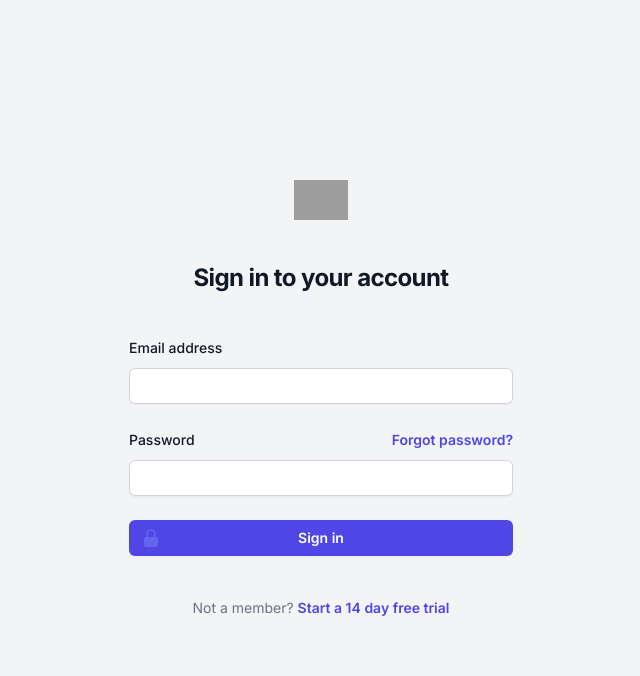
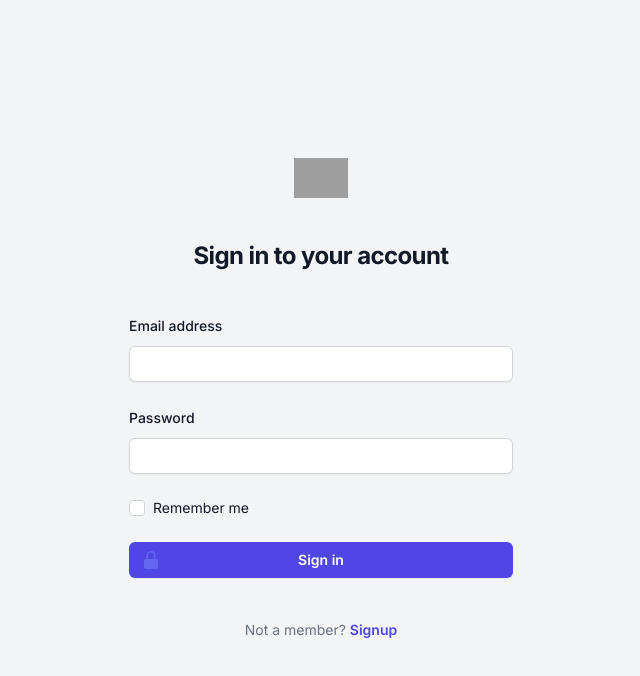
Before and after one commit to vipres/laravel-react-surveys-front, a Next.js app: page /login in a window 1280 px wide. Shown: the top 676 px of the page, without its empty margins (319-959 px from the left). Built offline with nearby package versions, Linux system fonts and the light colour scheme; grey boxes are pictures that could not be loaded.

Commit message:
finalizado auth

```diff
--- a/src/app/(auth)/layout.jsx
+++ b/src/app/(auth)/layout.jsx
@@ -23,7 +23,6 @@ export default function RootLayout({children}) {
        <body className={`${inter.className} ${"h-full"}`}>
         <ContextProvider>
         <GuestLayout>
-
           {children}</GuestLayout>
         </ContextProvider>
         </body>
--- a/src/app/(auth)/login/page.jsx
+++ b/src/app/(auth)/login/page.jsx
@@ -1,5 +1,38 @@
+"use client"
+import { useStateContext } from '@/app/contexts/ContextProvider'
+import axiosClient from '@/global/lib/axios'
 import {LockClosedIcon} from '@heroicons/react/20/solid'
+import Link from 'next/link'
+import { useState } from 'react'
+
 export default function Login() {
+  const { setCurrentUser, setUserToken } = useStateContext()
+  const [email, setEmail] = useState('')
+  const [password, setPassword] = useState('')
+  const [error, setError] = useState({__html: ''})
+
+  const handleOnSubmit = (e) => {
+    e.preventDefault();
+    setError({ __html: "" });
+
+    axiosClient
+      .post("/login", {
+        email,
+        password,
+      })
+      .then(({ data }) => {
+        setCurrentUser(data.user)
+        setUserToken(data.token)
+      })
+      .catch((error) => {
+        if (error.response) {
+          const finalErrors = Object.values(error.response.data.errors).reduce((accum, next) => [...accum, ...next], [])
+          setError({__html: finalErrors.join('<br>')})
+        }
+        console.error(error)
+      });
+  }
+
   return (
     <>
 
@@ -8,8 +41,9 @@ export default function Login() {
           </h2>
 
         <div className="mt-10 sm:mx-auto sm:w-full sm:max-w-sm">
-          <form className="space-y-6" action="#" method="POST">
-            <div>
+        {error.__html && <div className='bg-red-100 border border-red-400 text-red-700 px-4 py-3 rounded relative' role='alert' dangerouslySetInnerHTML={error}></div>}
+          <form onSubmit={handleOnSubmit} className="space-y-6" action="#" method="POST">
+          <div>
               <label htmlFor="email" className="block text-sm font-medium leading-6 text-gray-900">
                 Email address
               </label>
@@ -20,6 +54,8 @@ export default function Login() {
                   type="email"
                   autoComplete="email"
                   required
+                  value={email}
+                  onChange={(e) => setEmail(e.target.value)}
                   className="block w-full rounded-md border-0 py-1.5 text-gray-900 shadow-sm ring-1 ring-inset ring-gray-300 placeholder:text-gray-400 focus:ring-2 focus:ring-inset focus:ring-indigo-600 sm:text-sm sm:leading-6"
                 />
               </div>
@@ -30,11 +66,7 @@ export default function Login() {
                 <label htmlFor="password" className="block text-sm font-medium leading-6 text-gray-900">
                   Password
                 </label>
-                <div className="text-sm">
-                  <a href="#" className="font-semibold text-indigo-600 hover:text-indigo-500">
-                    Forgot password?
-                  </a>
-                </div>
+
               </div>
               <div className="mt-2">
                 <input
@@ -43,11 +75,24 @@ export default function Login() {
                   type="password"
                   autoComplete="current-password"
                   required
+                  value={password}
+                  onChange={(e) => setPassword(e.target.value)}
                   className="block w-full rounded-md border-0 py-1.5 text-gray-900 shadow-sm ring-1 ring-inset ring-gray-300 placeholder:text-gray-400 focus:ring-2 focus:ring-inset focus:ring-indigo-600 sm:text-sm sm:leading-6"
                 />
               </div>
             </div>
+            <div className="flex items-center justify-between">
+              <div className="flex items-center">
+                <input
+                  id='remember_me'
+                  name='remember_me'
+                  type='checkbox'
+                  className='h-4 w-4 text-indigo-600 focus:ring-indigo-500 border-gray-300 rounded'
+                />
+                <label htmlFor='remember_me' className='ml-2 block text-sm text-gray-900'>Remember me</label>
 
+              </div>
+            </div>
             <div>
               <button
                 type="submit"
@@ -63,9 +108,11 @@ export default function Login() {
 
           <p className="mt-10 text-center text-sm text-gray-500">
             Not a member?{' '}
-            <a href="#" className="font-semibold leading-6 text-indigo-600 hover:text-indigo-500">
-              Start a 14 day free trial
-            </a>
+            <Link href="/signup" className="font-semibold leading-6 text-indigo-600 hover:text-indigo-500">
+              Signup
+            </Link>
+
+
           </p>
         </div>
 
--- a/src/app/(auth)/signup/page.jsx
+++ b/src/app/(auth)/signup/page.jsx
@@ -1,53 +1,66 @@
 "use client"
+import { useStateContext } from '@/app/contexts/ContextProvider'
 import axiosClient from '@/global/lib/axios'
 import {LockClosedIcon} from '@heroicons/react/20/solid'
 import Link from 'next/link'
 import { useState } from 'react'
 
 export default function Signup() {
-
+  const { setCurrentUser, setUserToken } = useStateContext()
   const [fullName, setFullName] = useState('')
   const [email, setEmail] = useState('')
   const [password, setPassword] = useState('')
   const [passwordConfirmation, setPasswordConfirmation] = useState('')
   const [error, setError] = useState({__html: ''})
-  const url = process.env.NEXT_PUBLIC_API_URL
+
 
   const handleOnSubmit = (e) => {
-    e.preventDefault()
-    setError({__html: ''})
-     axiosClient.post('/signup', {
-      name: fullName,
-      email,
-      password,
-      password_confirmation: passwordConfirmation
-    }).then(({data}) => {
-      console.log(data);
-    }).catch((error) => {
-      console.log(error);
-      //setError({__html: response.data.message})
+    e.preventDefault();
+    setError({ __html: "" });
 
-    })
-  }
+    axiosClient
+      .post("/signup", {
+        name: fullName,
+        email,
+        password,
+        password_confirmation: passwordConfirmation,
+      })
+      .then(({ data }) => {
+        setCurrentUser(data.user)
+        setUserToken(data.token)
+      })
+      .catch((error) => {
+        if (error.response) {
+          const finalErrors = Object.values(error.response.data.errors).reduce((accum, next) => [...accum, ...next], [])
+          console.log(finalErrors)
+          setError({__html: finalErrors.join('<br>')})
+        }
+        console.error(error)
+      });
+}
 
   return (
     <>
          <h2 className="mt-10 text-center text-2xl font-bold leading-9 tracking-tight text-gray-900">
-            Sign up for free {url} o {process.env.PRUEBA}
+            Sign up for free
           </h2>
 
         <div className="mt-10 sm:mx-auto sm:w-full sm:max-w-sm">
+          {error.__html && <div className='bg-red-100 border border-red-400 text-red-700 px-4 py-3 rounded relative' role='alert' dangerouslySetInnerHTML={error}></div>}
           <form onSubmit={handleOnSubmit} className="space-y-6" action="#" method="POST">
           <div>
               <label htmlFor="full-name" className="block text-sm font-medium leading-6 text-gray-900">
                 Full Name
               </label>
               <div className="mt-2">
+
                 <input
                   id="full-name"
                   name="name"
                   type="text"
                   required
+                  value={fullName}
+                  onChange={(e) => setFullName(e.target.value)}
                   className="block w-full rounded-md border-0 py-1.5 text-gray-900 shadow-sm ring-1 ring-inset ring-gray-300 placeholder:text-gray-400 focus:ring-2 focus:ring-inset focus:ring-indigo-600 sm:text-sm sm:leading-6"
                   placeholder='Full Name'
                 />
@@ -64,6 +77,8 @@ export default function Signup() {
                   type="email"
                   autoComplete="email"
                   required
+                  value={email}
+                  onChange={(e) => setEmail(e.target.value)}
                   className="block w-full rounded-md border-0 py-1.5 text-gray-900 shadow-sm ring-1 ring-inset ring-gray-300 placeholder:text-gray-400 focus:ring-2 focus:ring-inset focus:ring-indigo-600 sm:text-sm sm:leading-6"
                 />
               </div>
@@ -83,6 +98,8 @@ export default function Signup() {
                   type="password"
                   autoComplete="current-password"
                   required
+                  value={password}
+                  onChange={(e) => setPassword(e.target.value)}
                   className="block w-full rounded-md border-0 py-1.5 text-gray-900 shadow-sm ring-1 ring-inset ring-gray-300 placeholder:text-gray-400 focus:ring-2 focus:ring-inset focus:ring-indigo-600 sm:text-sm sm:leading-6"
                 />
               </div>
@@ -100,6 +117,8 @@ export default function Signup() {
                   name="password_confirmation"
                   type="password"
                   required
+                  value={passwordConfirmation}
+                  onChange={(e) => setPasswordConfirmation(e.target.value)}
                   className="block w-full rounded-md border-0 py-1.5 text-gray-900 shadow-sm ring-1 ring-inset ring-gray-300 placeholder:text-gray-400 focus:ring-2 focus:ring-inset focus:ring-indigo-600 sm:text-sm sm:leading-6"
                 />
               </div>
--- a/src/app/components/MainLayout.jsx
+++ b/src/app/components/MainLayout.jsx
@@ -5,7 +5,8 @@ import { Disclosure, Menu, Transition } from '@headlessui/react'
 import { Bars3Icon, BellIcon, UserIcon, XMarkIcon } from '@heroicons/react/24/outline'
 import Link from 'next/link'
 import { usePathname, useRouter } from 'next/navigation'
-import { ContextProvider, useStateContext } from '../contexts/ContextProvider'
+import { useStateContext } from '../contexts/ContextProvider'
+import axiosClient from '@/global/lib/axios'
 
 
 
@@ -23,7 +24,7 @@ function classNames(...classes) {
 
 
 const MainLayout = ({children}) => {
-  const {currentUser, userToken} = useStateContext()
+  const {currentUser, userToken, setCurrentUser, setUserToken} = useStateContext()
   const router = useRouter()
 
   if(!userToken){
@@ -31,17 +32,18 @@ const MainLayout = ({children}) => {
     router.push('/login')
 
   }
-
-
     const pathname = usePathname();
-
     const isActive = (href) => {
       return href === pathname
     }
 
     const logout = (e) => {
       e.preventDefault()
-      console.log('logout');
+      axiosClient.post('/logout').then(res => {
+        setCurrentUser({})
+        setUserToken(null)
+        //router.push('/login')
+      })
     }
 
 
--- a/src/app/contexts/ContextProvider.jsx
+++ b/src/app/contexts/ContextProvider.jsx
@@ -180,14 +180,19 @@ const tmpSurveys = [
 ]
 
 export const ContextProvider = ({children}) => {
-  const [currentUser, setCurrentUser] = useState({
-    name: 'Tom Cook',
-    email: 'tom@example.com',
-    imageUrl:
-    'https://images.unsplash.com/photo-1472099645785-5658abf4ff4e?ixlib=rb-1.2.1&ixid=eyJhcHBfaWQiOjEyMDd9&auto=format&fit=facearea&facepad=2&w=256&h=256&q=80',
-  })
-  const [userToken, setUserToken] = useState('')
+  const [currentUser, setCurrentUser] = useState({})
+  const [userToken, _setUserToken] = useState(localStorage.getItem('TOKEN') || '')
   const [surveys, setSurveys] = useState(tmpSurveys)
+
+  const setUserToken = (token) => {
+    if(token){
+      localStorage.setItem('TOKEN', token)
+  }else{
+    localStorage.removeItem('TOKEN')
+
+  }
+  _setUserToken(token)
+}
     return (
         <StateContext.Provider value={{
           currentUser,
--- a/src/global/lib/axios.js
+++ b/src/global/lib/axios.js
@@ -15,8 +15,8 @@ const axiosClient = axios.create({
 })
 
 axiosClient.interceptors.request.use((config) => {
-    const token = '123'
-    config.headers.Authorization = `Bearer ${token}`
+    //const token = '123'
+    config.headers.Authorization = `Bearer ${localStorage.getItem('TOKEN')}`
     return config
 })
 
```
Also changed, not shown: 1 other file (tests, documents, lock files or other folders).
